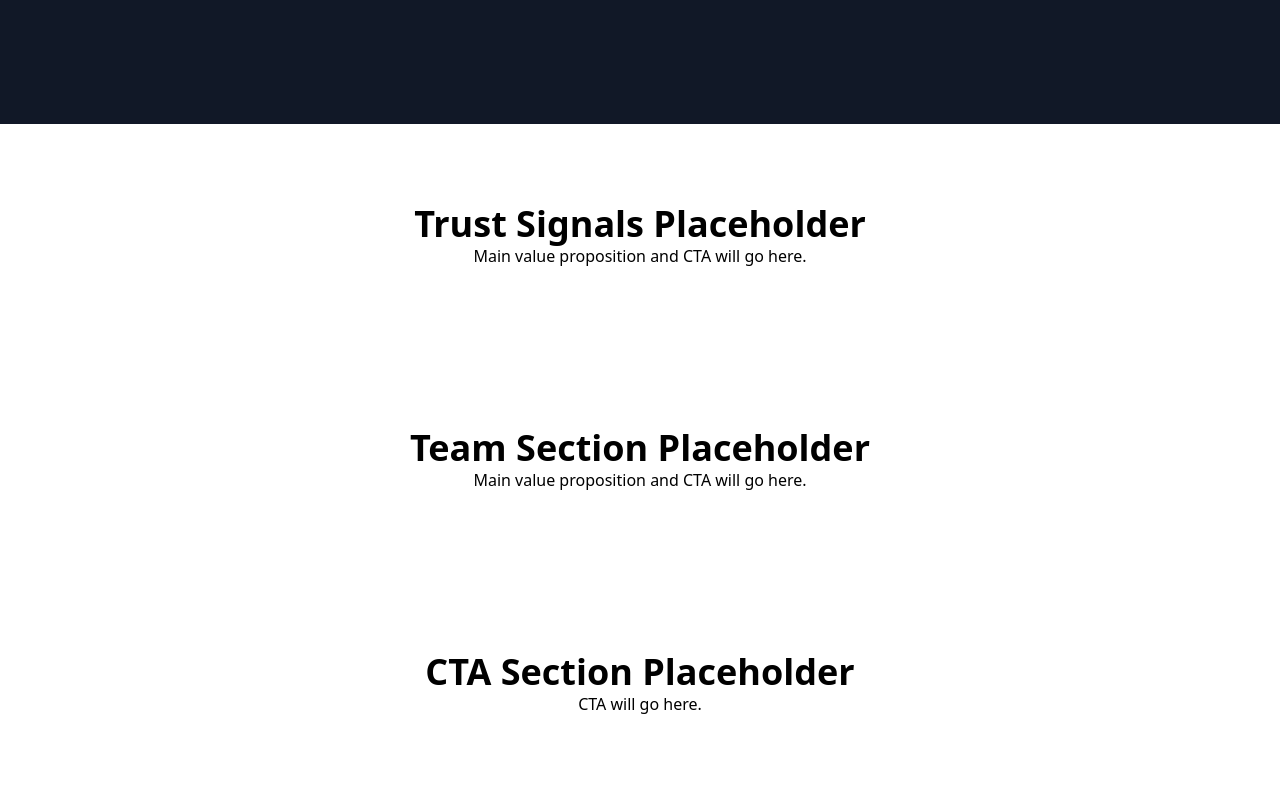
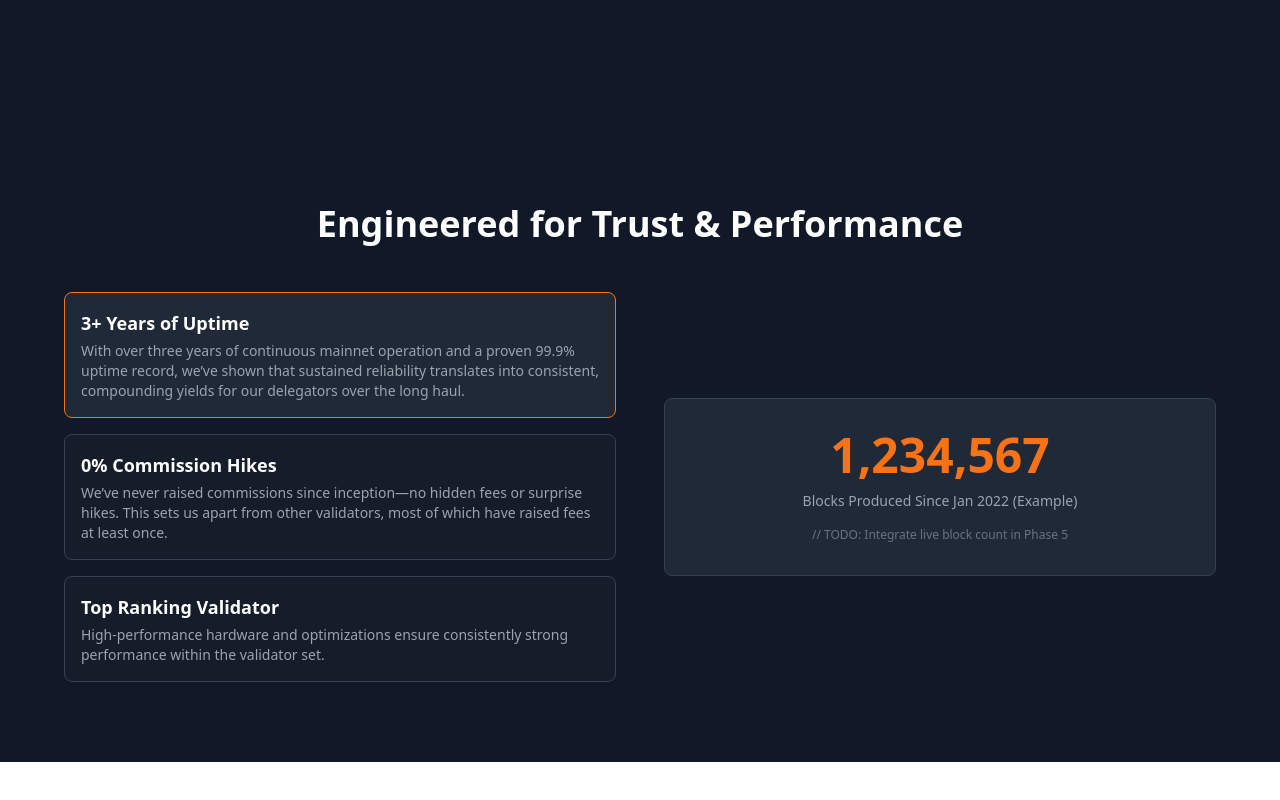
Before and after one commit to adrianciaff/blockport-xyz-website, a Next.js app: page / in a window 1280 px wide. Shown: the part 560-1360 px from the top of the page. Built offline with nearby package versions, Linux system fonts and the light colour scheme.

Commit message:
Feat: Implement interactive TrustSignals component with placeholders

```diff
--- a/src/components/TrustSignals.tsx
+++ b/src/components/TrustSignals.tsx
@@ -1,11 +1,146 @@
-// src/components/Hero.tsx
-import React from 'react';
+// src/components/TrustSignals.tsx
+'use client';
+
+import React, { useState } from 'react';
+
+interface TrustSignalItem {
+  id: string;
+  title: string;
+  description: string;
+}
+
+const signals: TrustSignalItem[] = [
+  {
+    id: 'uptime',
+    title: "3+ Years of Uptime",
+    description: "With over three years of continuous mainnet operation and a proven 99.9% uptime record, we’ve shown that sustained reliability translates into consistent, compounding yields for our delegators over the long haul."
+  },
+  {
+    id: 'commissions',
+    title: "0% Commission Hikes",
+    description: "We’ve never raised commissions since inception—no hidden fees or surprise hikes. This sets us apart from other validators, most of which have raised fees at least once."
+  },
+  {
+    id: 'ranking',
+    title: "Top Ranking Validator",
+    description: "High-performance hardware and optimizations ensure consistently strong performance within the validator set." // Using placeholder description
+  },
+];
+
+// --- Placeholder Components (Keep these as they are) ---
+
+const UptimeDisplay: React.FC = () => (
+  <div className="bg-gray-800 p-8 rounded-lg text-center border border-gray-700">
+    <div className="text-5xl font-bold text-orange-500 mb-3">1,234,567</div>
+    <div className="text-gray-400 text-sm">Blocks Produced Since Jan 2022 (Example)</div>
+    <div className="text-xs text-gray-500 mt-4">// TODO: Integrate live block count in Phase 5</div>
+  </div>
+);
+
+const CommissionDisplay: React.FC = () => (
+   <div className="bg-gray-800 p-8 rounded-lg border border-gray-700 space-y-4">
+     <h4 className="text-lg font-semibold text-center mb-4">Historical Commission Adjustments</h4>
+     {/* Simplified Bar Comparison */}
+     <div className="space-y-3">
+        <div>
+            <div className="flex justify-between text-sm mb-1">
+                <span className="text-gray-300">Blockport</span>
+                <span className="font-bold text-green-400">0 Increases</span>
+            </div>
+            <div className="w-full bg-gray-700 rounded-full h-2.5">
+                <div className="bg-green-500 h-2.5 rounded-full" style={{ width: '5%' }}></div>
+            </div>
+        </div>
+        <div>
+            <div className="flex justify-between text-sm mb-1">
+                 <span className="text-gray-300">Avg. Competitor</span>
+                 <span className="font-bold text-yellow-400">~2 Increases</span>
+            </div>
+            <div className="w-full bg-gray-700 rounded-full h-2.5">
+                <div className="bg-yellow-500 h-2.5 rounded-full" style={{ width: '60%' }}></div>
+            </div>
+        </div>
+     </div>
+     <p className="text-xs text-gray-400 text-center pt-2">
+       (~2x less likely to impose sneaky commission adjustments than avg. validators)
+     </p>
+     <div className="text-xs text-gray-500 text-center pt-2">// TODO: Validate/update competitor data in Phase 5</div>
+   </div>
+);
+
+const RankingDisplay: React.FC = () => (
+  <div className="bg-gray-800 p-8 rounded-lg border border-gray-700">
+    <h4 className="text-lg font-semibold mb-4">Recent Epoch Vote Ranking (Example)</h4>
+    <ul className="space-y-2 text-sm mb-4">
+      <li className="flex justify-between"><span className="text-orange-500 font-bold">Blockport:</span> <span>~35</span></li>
+      <li className="flex justify-between"><span className="text-gray-400">Coinbase Custody:</span> <span>X</span></li>
+      <li className="flex justify-between"><span className="text-gray-400">Ledger by Figment:</span> <span>Y</span></li>
+      <li className="flex justify-between"><span className="text-gray-400">Kraken:</span> <span>Z</span></li>
+    </ul>
+    <p className="text-xs text-gray-400 border-t border-gray-700 pt-3">
+        Note: Lower latency & optimized hardware contribute to ranking.
+    </p>
+     <div className="text-xs text-gray-500 text-center pt-2">// TODO: Integrate live API ranking data in Phase 5</div>
+  </div>
+);
+
+// --- Removed DefaultDisplay component ---
+
+// --- Main TrustSignals Component ---
 
 const TrustSignals: React.FC = () => {
+  // Initialize state with 'uptime' ID to show it by default
+  const [hoveredSignalId, setHoveredSignalId] = useState<string>('uptime');
+
+  // Function to render the correct display based on hover state
+  const renderDisplayPanel = () => {
+    switch (hoveredSignalId) {
+      case 'uptime':
+        return <UptimeDisplay />;
+      case 'commissions':
+        return <CommissionDisplay />;
+      case 'ranking':
+        return <RankingDisplay />;
+      default:
+        // Fallback to uptime display if state is somehow invalid
+        // (or handle differently if needed)
+        return <UptimeDisplay />;
+    }
+  };
+
   return (
-    <section className="py-20 text-center"> {/* Basic placeholder styling */}
-      <h1 className="text-4xl font-bold">Trust Signals Placeholder</h1>
-      <p>Main value proposition and CTA will go here.</p>
+    <section className="bg-gray-900 text-white py-16 md:py-20 px-6">
+      <div className="container mx-auto max-w-6xl">
+        <h2 className="text-3xl md:text-4xl font-bold text-center mb-12">
+          Engineered for Trust & Performance
+        </h2>
+
+        {/* Change items-start to items-center for vertical centering */}
+        <div className="flex flex-col md:flex-row gap-8 md:gap-12 items-center"> {/* <--- CHANGE HERE */}
+
+          {/* Left Column: List of Trust Signals */}
+          <div className="md:w-1/2 space-y-4">
+            {signals.map((signal) => (
+              <div
+                key={signal.id}
+                className={`p-4 rounded-lg border transition-colors duration-200 ease-in-out cursor-default ${hoveredSignalId === signal.id ? 'bg-gray-800 border-orange-500' : 'bg-gray-800/30 border-gray-700 hover:border-gray-500'}`}
+                onMouseEnter={() => setHoveredSignalId(signal.id)}
+                // Set state back to 'uptime' on mouse leave
+                onMouseLeave={() => setHoveredSignalId('uptime')} // <-- CHANGE HERE
+              >
+                <h3 className="font-semibold text-lg mb-1">{signal.title}</h3>
+                <p className="text-gray-400 text-sm">{signal.description}</p>
+              </div>
+            ))}
+          </div>
+
+          {/* Right Column: Dynamic Display Panel */}
+          <div className="md:w-1/2 mt-8 md:mt-0 md:sticky md:top-24">
+            {renderDisplayPanel()}
+          </div>
+
+        </div>
+      </div>
     </section>
   );
 };
```
